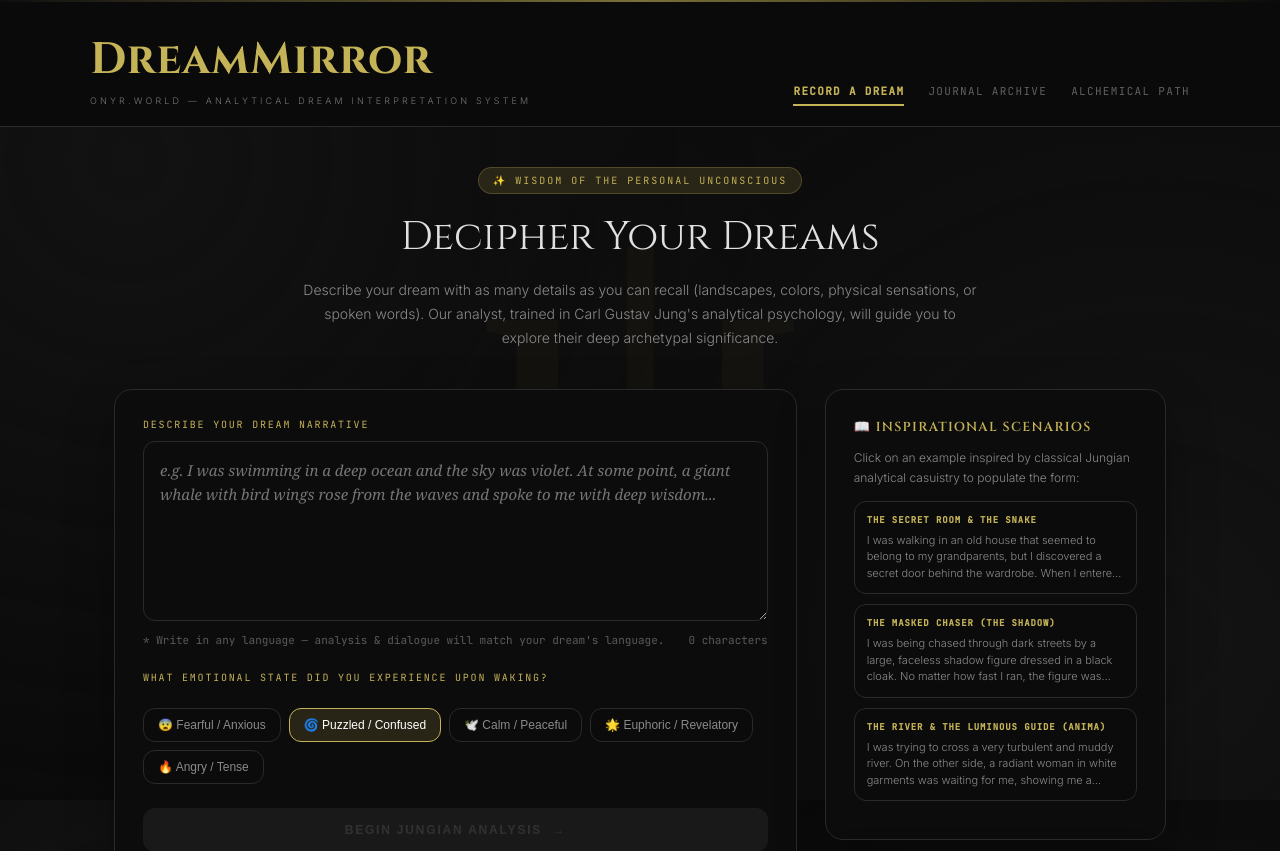
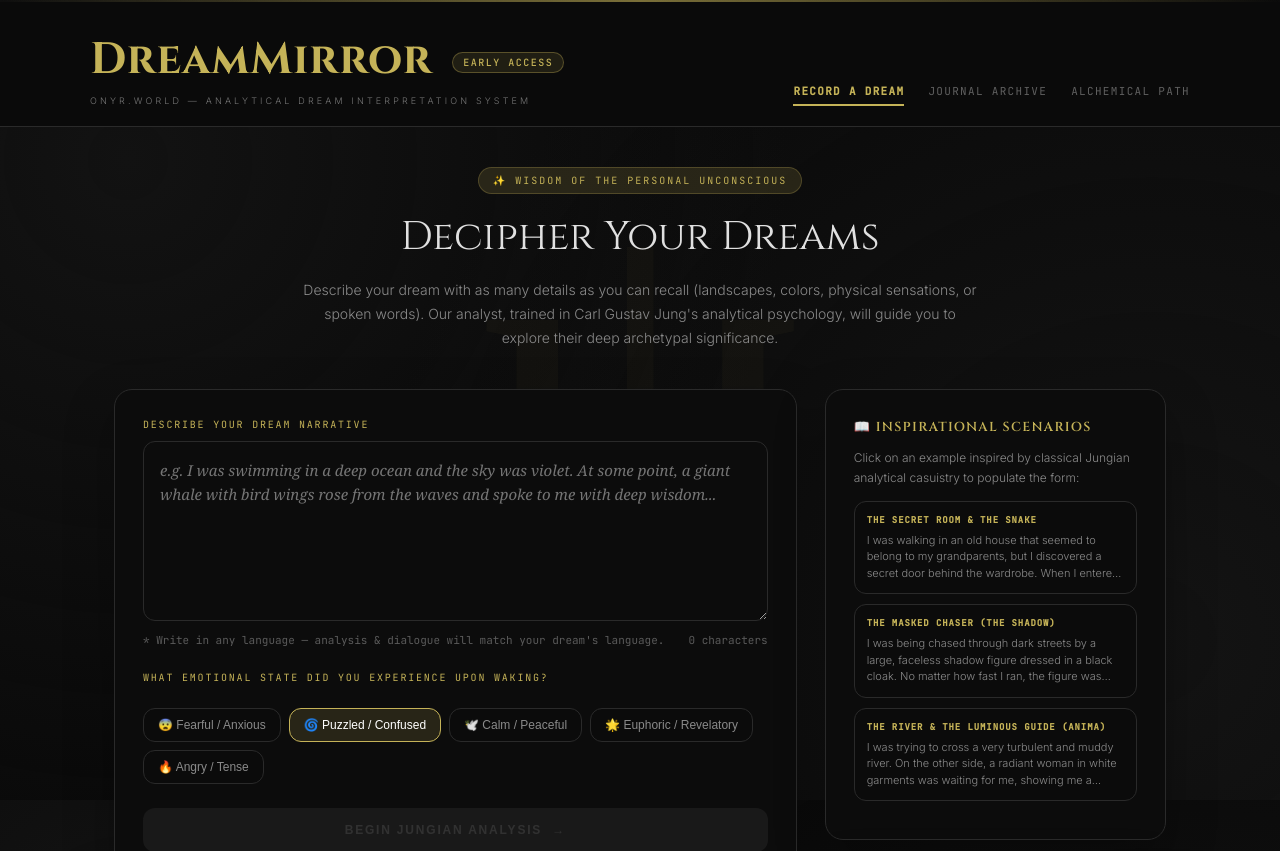
Before and after one commit to bloggustos-stack/dreammirror, a Flask app: page / in a window 1280 px wide. Shown: the top 851 px of the page. Run offline with Flask 3, Linux system fonts and the light colour scheme.

Commit message:
Update dreammirror.html

```diff
--- a/templates/dreammirror.html
+++ b/templates/dreammirror.html
@@ -268,7 +268,7 @@ footer .right{color:var(--gold);text-transform:uppercase;font-weight:700;letter-
 <header>
   <div class="header-inner">
     <div class="brand">
-      <h1>DreamMirror</h1>
+      <h1>DreamMirror <span style="display:inline-block;background:rgba(197,179,88,0.12);border:1px solid rgba(197,179,88,0.35);color:var(--gold);font-family:var(--font-mono);font-size:10px;font-weight:500;letter-spacing:0.15em;text-transform:uppercase;padding:3px 10px;border-radius:999px;vertical-align:middle;margin-left:8px">Early Access</span></h1>
       <p>ONYR.WORLD — Analytical Dream Interpretation System</p>
     </div>
     <nav>
```
